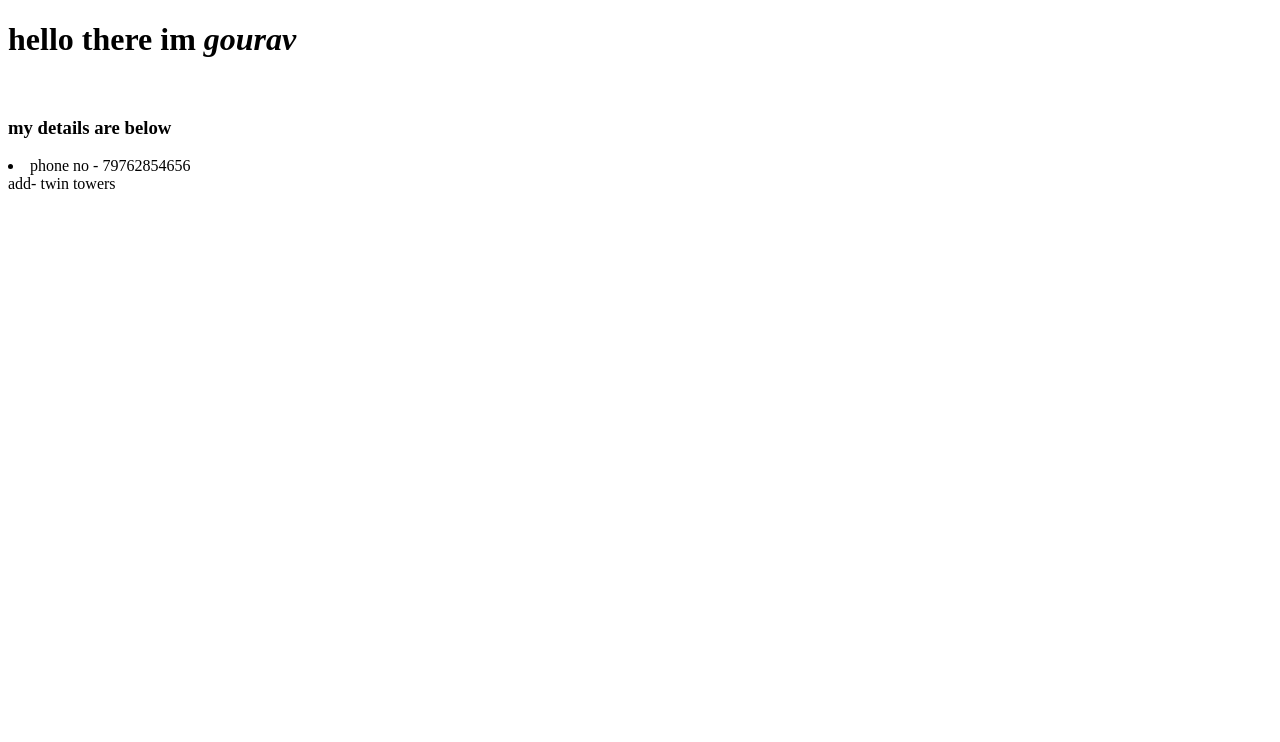
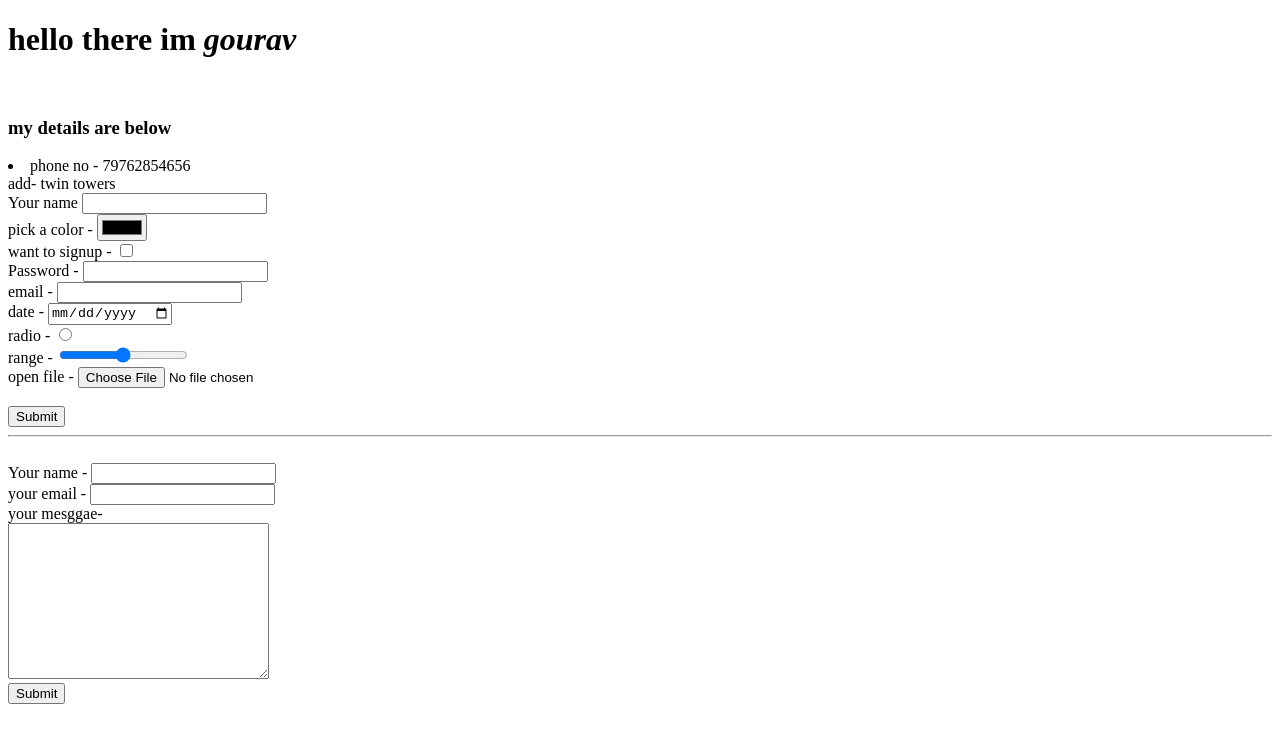
Before and after one commit to varuogm/WEB-development, a plain HTML site: page web snips/conatct.html in a window 1280 px wide. Drawn offline with Linux system fonts and the light colour scheme.

Commit message:
Update conatct.html

```diff
--- a/web snips/conatct.html
+++ b/web snips/conatct.html
@@ -15,5 +15,37 @@
           <li> add- twin towers </li>
     </ul>
 
+    <form action=""></form>
+    <label>Your name</label>
+    <input type="text"><br>
+    <label>pick a color - </label>
+      <input type="color">
+      <br>
+        <label>want to signup - </label>
+        <input type="checkbox"><br>
+        <label>Password - </label>
+        <input type="Password"><br>
+        <label>email - </label>
+        <input type="email"><br>
+        <label>date - </label>
+        <input type="date"><br>
+        <label>radio - </label>
+        <input type="radio"><br>
+        <label>range - </label>
+        <input type="range"><br>
+        <label>open file - </label>
+        <input type="file"><br>
+
+      <br><input type="submit">
+      <hr><br>
+      <form enctype="text/plain" action="mailto:info@monamajee@gmail.com">
+      <label>Your name - </label>
+      <input type="text"><br>
+      <label>your email - </label>
+      <input type="email"><br>
+        <label>your mesggae- </label><br>
+      <textarea  name="name" rows="10" cols="30" ></textarea><br>
+      <input type="submit">
+      </form>
   </body>
 </html>
```
